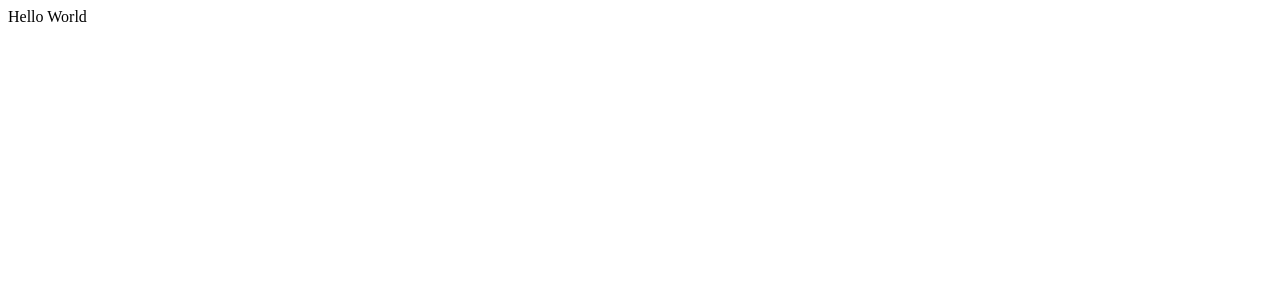
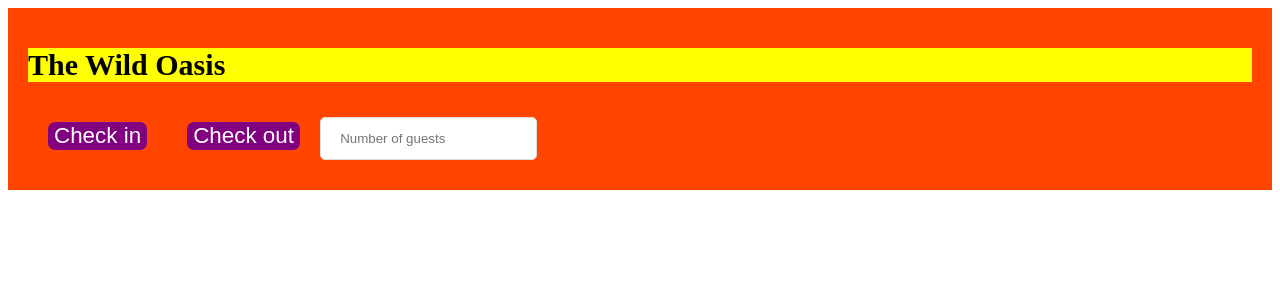
Before and after one commit to myoshizumi/The-Wild-Oasis, a React (Vite) app: page / in a window 1280 px wide. Shown: the top 300 px of the page. Built offline with nearby package versions, Linux system fonts and the light colour scheme.

Commit message:
Introduction to Styled Components

```diff
--- a/package.json
+++ b/package.json
@@ -11,7 +11,8 @@
   },
   "dependencies": {
     "react": "^18.2.0",
-    "react-dom": "^18.2.0"
+    "react-dom": "^18.2.0",
+    "styled-components": "^6.0.7"
   },
   "devDependencies": {
     "@types/react": "^18.2.14",
--- a/src/App.jsx
+++ b/src/App.jsx
@@ -1,5 +1,45 @@
+import styled from "styled-components";
+
+const H1 = styled.h1`
+	font-size: 30px;
+	font-weight: 600;
+	background-color: yellow;
+`;
+
+const Button = styled.button`
+	font-size: 1.4rem;
+	padding: 1.2rem, 1.6rem;
+	font-weight: 500;
+	border: none;
+	border-radius: 7px;
+	background-color: purple;
+	color: white;
+	cursor: pointer;
+
+	margin: 20px;
+`;
+
+const Input = styled.input`
+	border: 1px solid #ddd;
+	border-radius: 5px;
+	padding: 0.8rem 1.2rem;
+`;
+
+const StyledApp = styled.main`
+	background-color: orangered;
+	padding: 20px;
+`;
+
 function App() {
-	return <div>Hello World</div>;
+	return (
+		<StyledApp>
+			<H1>The Wild Oasis</H1>
+			<Button onClick={() => alert("Check in")}>Check in</Button>
+			<Button onClick={() => alert("Check out")}>Check out</Button>
+
+			<Input type="number" placeholder="Number of guests" />
+		</StyledApp>
+	);
 }
 
 export default App;
```
Also changed, not shown: 1 other file (tests, documents, lock files or other folders).
